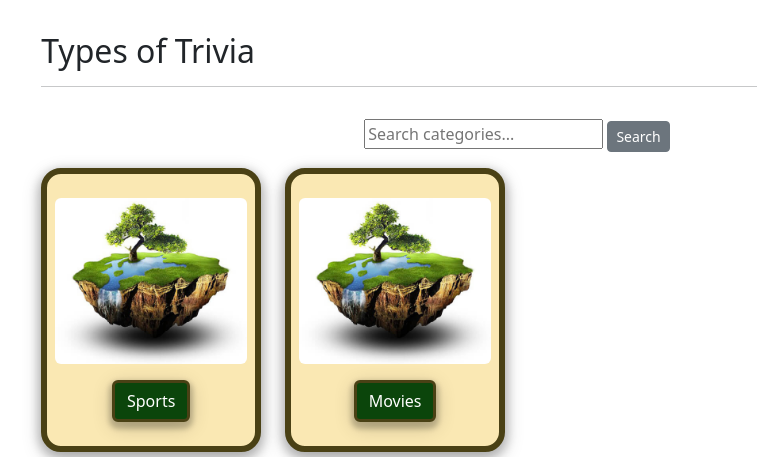
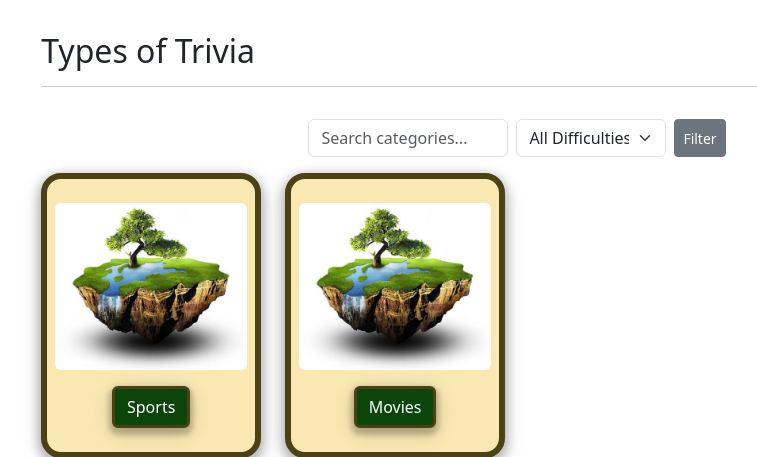
Before and after one commit to MarvinCO405/Trivia, a Django app: page /trivias/ in a window 1280 px wide. Shown: the part 104-561 px from the top of the page, without its empty margins (123-880 px from the left). Run offline with Django 5.2, Linux system fonts and the light colour scheme; some libraries are stand-ins or nearby versions.

Commit message:
filter by difficulty

```diff
--- a/trivias/templates/trivias/index.html
+++ b/trivias/templates/trivias/index.html
@@ -10,14 +10,20 @@
    </div>
 
   </div>
-   <div class="row mb-3">
+  <div class="row mb-3">
     <div class="col text-center">
-        <form method="get" action="">
-            <input type="text" name="search" placeholder="Search categories..." value="{{ request.GET.search }}">
-            <button type="submit" class="btn btn-secondary btn-sm">Search</button>
+        <form method="get" action="" class="d-flex justify-content-center">
+            <input type="text" name="search" placeholder="Search categories..." value="{{ request.GET.search }}" class="form-control me-2" style="max-width:200px;">
+            <select name="difficulty" class="form-select me-2" style="max-width:150px;">
+                <option value="">All Difficulties</option>
+                <option value="easy" {% if request.GET.difficulty == 'easy' %}selected{% endif %}>Easy</option>
+                <option value="medium" {% if request.GET.difficulty == 'medium' %}selected{% endif %}>Medium</option>
+                <option value="hard" {% if request.GET.difficulty == 'hard' %}selected{% endif %}>Hard</option>
+            </select>
+            <button type="submit" class="btn btn-secondary btn-sm">Filter</button>
         </form>
     </div>
-   </div>
+</div>
   <div class="row">
    {% for trivia in template_data.trivias %}
    <div class=" col-md-4 col-lg-3 mb-2">
--- a/trivias/views.py
+++ b/trivias/views.py
@@ -3,16 +3,19 @@ import requests
 import random
 import re
 trivias = [
-    {'id' : 1, 'name' : 'Sports'},
-    {'id' : 2, 'name' : 'Movies'}
+    {'id' : 1, 'name' : 'Sports', 'difficulty': 'easy'},
+    {'id' : 2, 'name' : 'Movies', 'difficulty': 'medium'},
 ]
 
 def index(request):
     search_term = request.GET.get('search', '').strip()
+    difficulty_filter = request.GET.get('difficulty', '')
+
+    filtered_trivias = trivias
     if search_term:
         filtered_trivias = [t for t in trivias if search_term.lower() in t['name'].lower()]
-    else:
-        filtered_trivias = trivias
+    if difficulty_filter:
+        filtered_trivias = [t for t in filtered_trivias if t['difficulty'] == difficulty_filter]
 
     template_data = {}
     template_data['title'] = 'Trivias'
```
